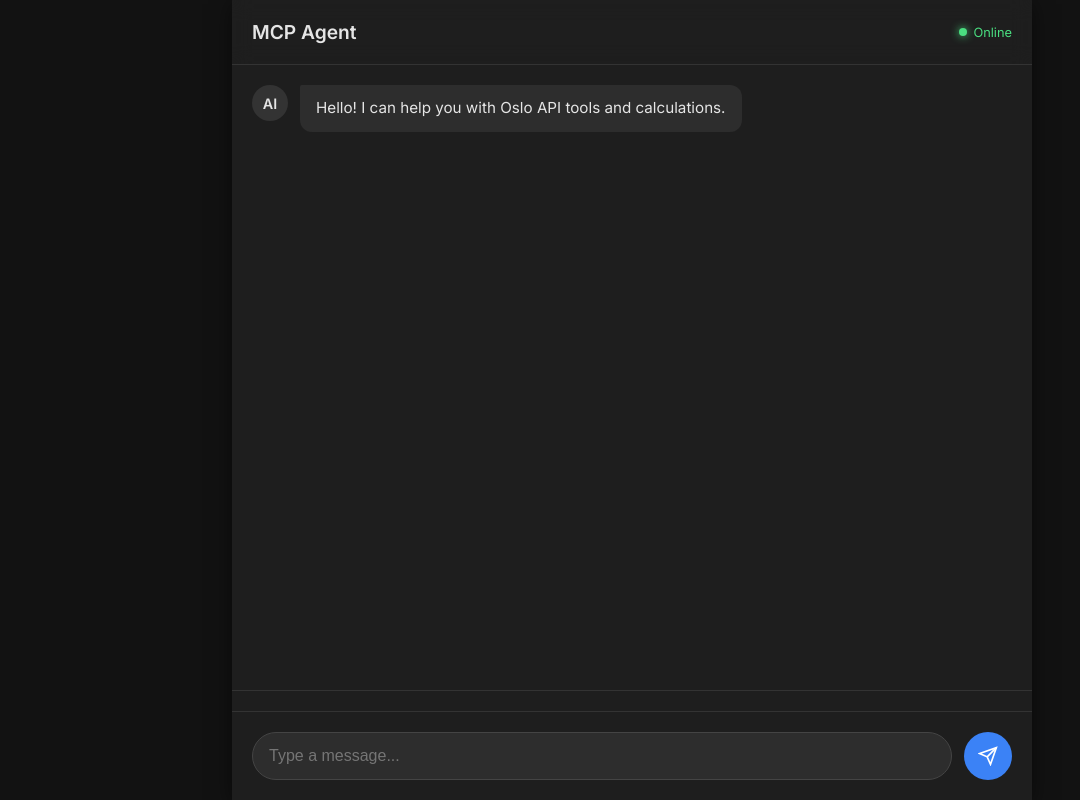
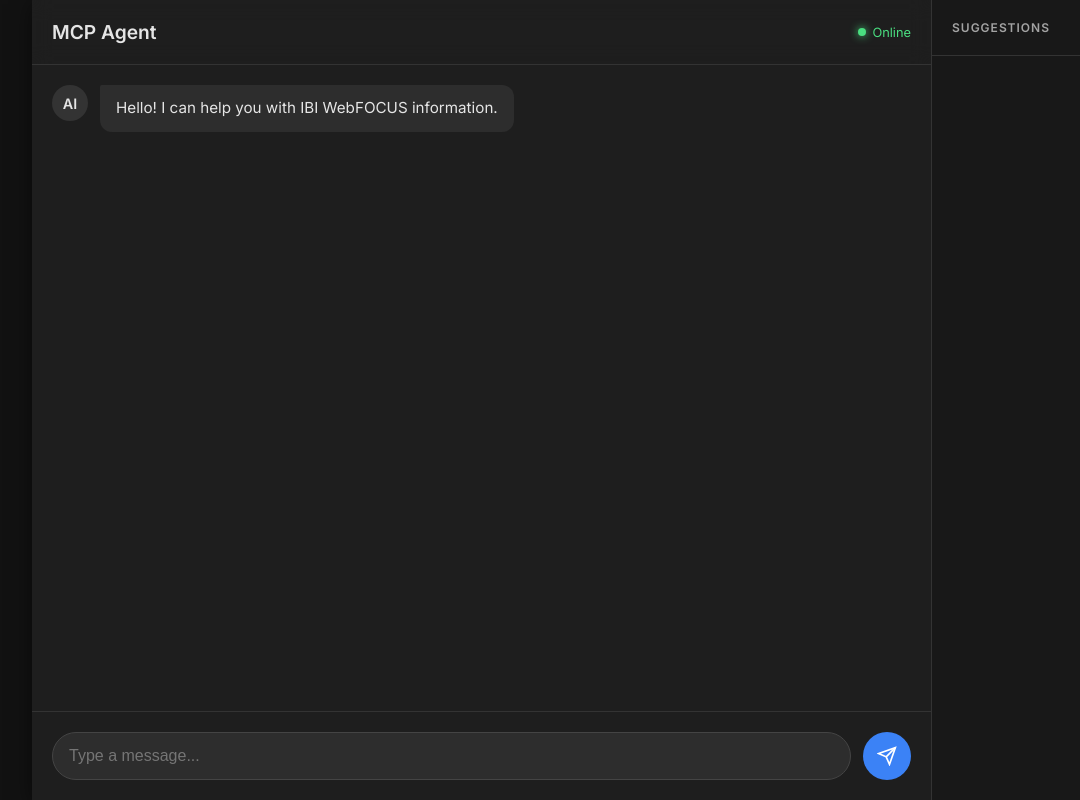
Before and after one commit to ramanuj011/test, a Python web app: template RC_Agent/agent/templates/index.html in a window 1280 px wide. Shown: the whole page, without its empty margins (8-1088 px from the left). Run offline with Jinja, Linux system fonts and the light colour scheme; the template is opened without the code that fills it, so the values that code supplies are empty.

Commit message:
added new tools

```diff
--- a/RC_Agent/agent/static/style.css
+++ b/RC_Agent/agent/static/style.css
@@ -18,14 +18,20 @@ body {
     height: 100vh;
 }
 
-.chat-container {
+.app-container {
     width: 100%;
-    max-width: 800px;
+    max-width: 1200px;
     height: 100vh;
     display: flex;
-    flex-direction: column;
     background-color: var(--chat-bg);
     box-shadow: 0 4px 20px rgba(0, 0, 0, 0.5);
+}
+
+.chat-main {
+    flex: 1;
+    display: flex;
+    flex-direction: column;
+    border-right: 1px solid #333;
 }
 
 header {
@@ -152,28 +158,54 @@ header h1 {
 }
 
 .suggestions {
-    padding: 10px 20px;
     display: flex;
-    flex-wrap: wrap;
-    gap: 8px;
-    border-top: 1px solid #333;
+    flex-direction: column;
+    gap: 12px;
+    padding: 10px;
 }
 
-.suggestion-tag {
+.sidebar {
+    width: 300px;
+    background-color: rgba(0, 0, 0, 0.2);
+    display: flex;
+    flex-direction: column;
+}
+
+.sidebar-header {
+    padding: 20px;
+    font-weight: 600;
+    color: var(--text-secondary);
+    text-transform: uppercase;
+    font-size: 0.75rem;
+    letter-spacing: 1px;
+    border-bottom: 1px solid #333;
+}
+
+.suggestion-item {
     background-color: #2d2d2d;
-    color: var(--text-secondary);
-    padding: 6px 12px;
-    border-radius: 16px;
-    font-size: 0.8rem;
+    padding: 12px 16px;
+    border-radius: 8px;
     cursor: pointer;
     transition: all 0.2s;
     border: 1px solid #444;
+    display: flex;
+    align-items: center;
+    gap: 10px;
 }
 
-.suggestion-tag:hover {
-    background-color: var(--primary);
-    color: white;
+.suggestion-item:hover {
+    background-color: #3d3d3d;
     border-color: var(--primary);
+    transform: translateX(4px);
+}
+
+.suggestion-item .icon {
+    font-size: 1rem;
+}
+
+.suggestion-item .text {
+    font-size: 0.85rem;
+    color: var(--text-primary);
 }
 
 .input-area {
--- a/RC_Agent/agent/templates/index.html
+++ b/RC_Agent/agent/templates/index.html
@@ -11,7 +11,8 @@
 </head>
 
 <body>
-    <div class="chat-container">
+    <div class="app-container">
+        <div class="chat-main">
             <header>
                 <h1>MCP Agent</h1>
                 <div class="status-indicator">
@@ -22,14 +23,8 @@
             <div class="messages" id="messages">
                 <div class="message ai">
                     <div class="avatar">AI</div>
-                <div class="content">Hello! I can help you with Oslo API tools and calculations.</div>
+                    <div class="content">Hello! I can help you with IBI WebFOCUS information.</div>
                 </div>
-        </div>
-
-        <div class="suggestions" id="suggestions">
-            {% for suggestion in suggestions %}
-            <div class="suggestion-tag" onclick="useSuggestion('{{ suggestion }}')">{{ suggestion }}</div>
-            {% endfor %}
             </div>
 
             <div class="input-area">
@@ -46,6 +41,19 @@
                     </svg>
                 </button>
             </div>
+        </div>
+
+        <aside class="sidebar">
+            <div class="sidebar-header">Suggestions</div>
+            <div class="suggestions" id="suggestions">
+                {% for suggestion in suggestions %}
+                <div class="suggestion-item" onclick="useSuggestion('{{ suggestion }}')">
+                    <span class="icon">✨</span>
+                    <span class="text">{{ suggestion }}</span>
+                </div>
+                {% endfor %}
+            </div>
+        </aside>
     </div>
 
     <script>
--- a/RC_Agent/docker-compose.yml
+++ b/RC_Agent/docker-compose.yml
@@ -7,8 +7,9 @@ services:
     ports:
       - "8080:3000"
     environment:
-      - MCP_EXTERNAL_URL=http://mcp-server:3000/mcp
       - OSLO_BASE_URL=http://192.168.1.4:31090/webfocus
+      - OSLO_USERNAME=secret
+      - OSLO_PASSWORD=terces
 
   agent:
     build: ./agent
```
Lines whose indentation alone changed are shown as unchanged.
